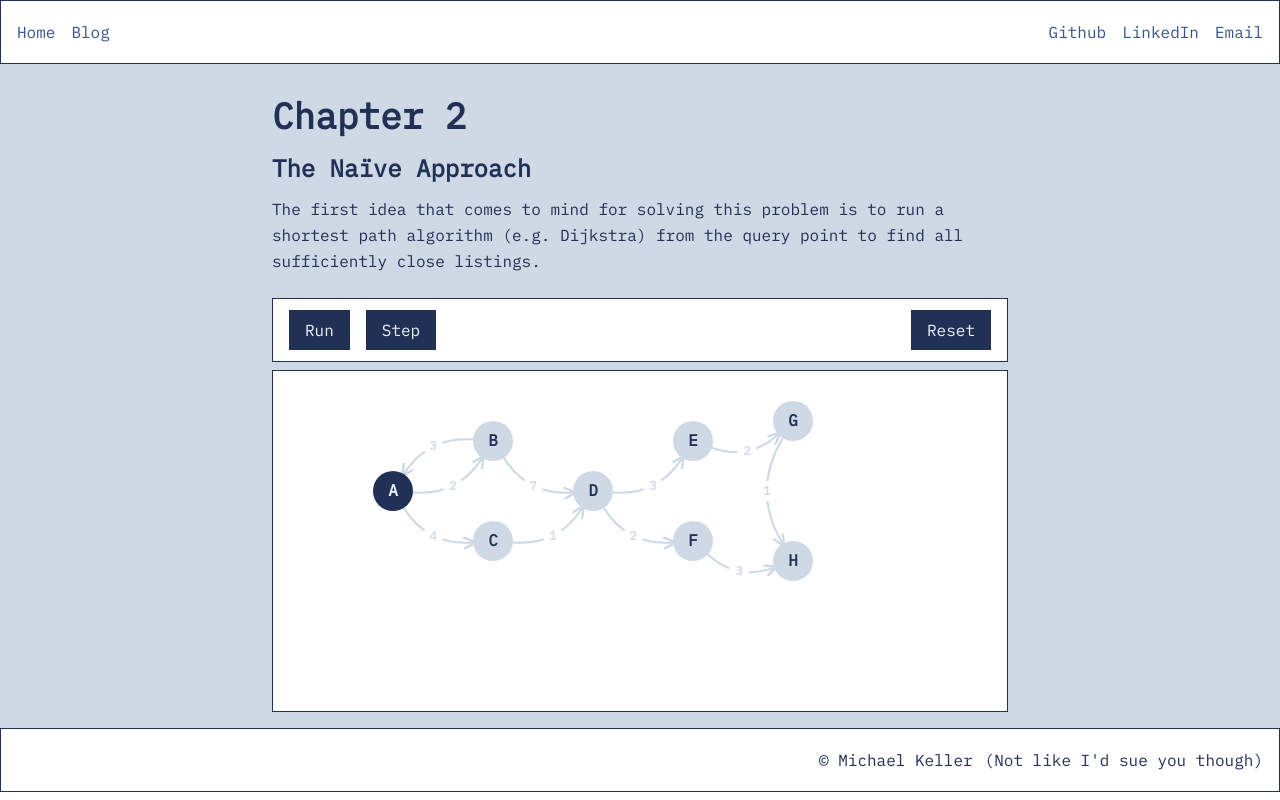
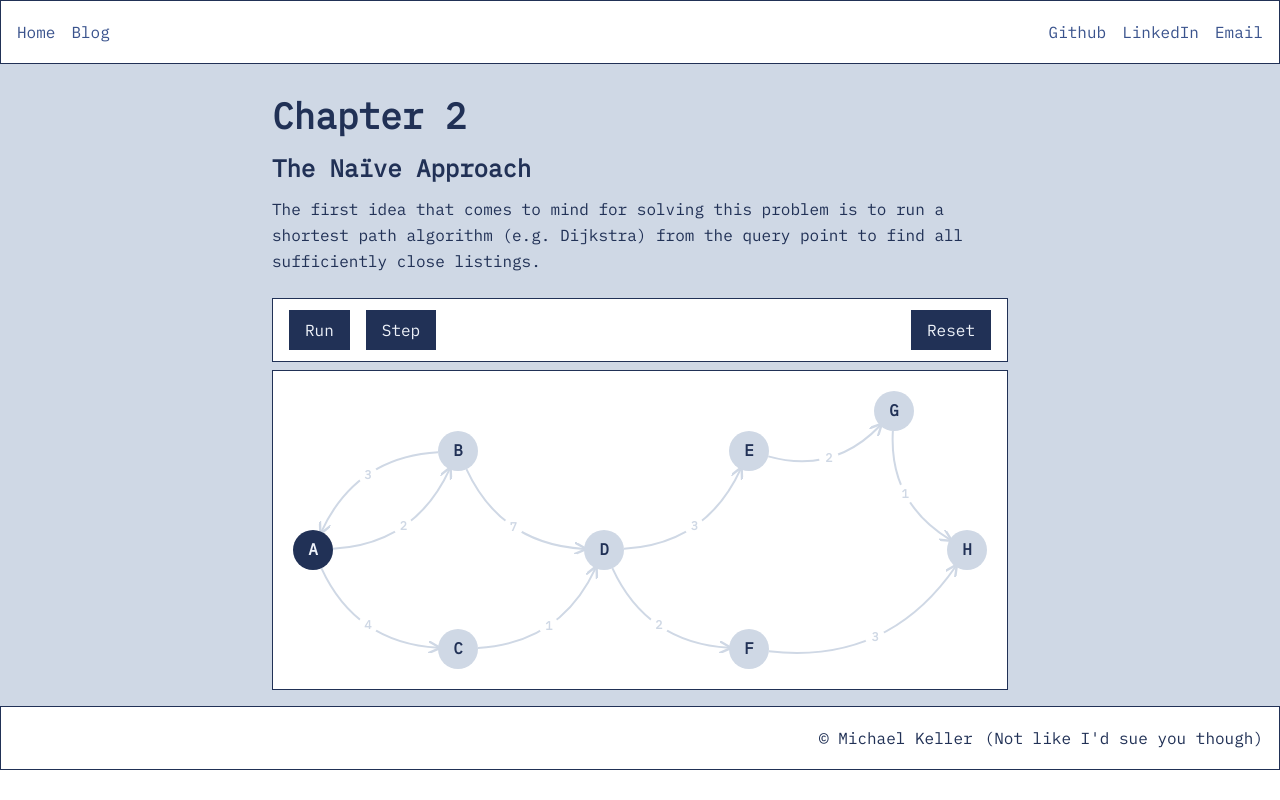
Before and after one commit to kelmich/website, a Next.js app: page /blog/flatfalcon/2-dijkstra in a window 1280 px wide. Built offline with nearby package versions, Linux system fonts and the light colour scheme.

Commit message:
dynamic graph positioning in svg

```diff
--- a/app/blog/flatfalcon/2-dijkstra/DijkstraVisualizer.tsx
+++ b/app/blog/flatfalcon/2-dijkstra/DijkstraVisualizer.tsx
@@ -10,14 +10,14 @@ import { Graph } from "@/app/algorithms/graph";
 export const DijkstraVisualizer = () => {
   const initialGraph = new Graph<VisualizationNodeData, VisualizationEdgeData>(
     [
-      { id: "A", data: { x: 100, y: 100, variant: "primary" } },
-      { id: "B", data: { x: 200, y: 50, variant: "secondary" } },
-      { id: "C", data: { x: 200, y: 150, variant: "secondary" } },
-      { id: "D", data: { x: 300, y: 100, variant: "secondary" } },
-      { id: "E", data: { x: 400, y: 50, variant: "secondary" } },
-      { id: "F", data: { x: 400, y: 150, variant: "secondary" } },
-      { id: "G", data: { x: 500, y: 30, variant: "secondary" } },
-      { id: "H", data: { x: 500, y: 170, variant: "secondary" } },
+      { id: "A", data: { x: 100, y: 200, variant: "primary" } },
+      { id: "B", data: { x: 200, y: 100, variant: "secondary" } },
+      { id: "C", data: { x: 200, y: 300, variant: "secondary" } },
+      { id: "D", data: { x: 300, y: 200, variant: "secondary" } },
+      { id: "E", data: { x: 400, y: 100, variant: "secondary" } },
+      { id: "F", data: { x: 400, y: 300, variant: "secondary" } },
+      { id: "G", data: { x: 500, y: 60, variant: "secondary" } },
+      { id: "H", data: { x: 550, y: 200, variant: "secondary" } },
     ],
     [
       { from: "A", to: "B", weight: 2, data: { variant: "secondary" } },
--- a/app/components/interactive_examples/GraphVisualizer.tsx
+++ b/app/components/interactive_examples/GraphVisualizer.tsx
@@ -2,6 +2,7 @@
 import React from "react";
 import { cva, type VariantProps } from "class-variance-authority";
 import { Graph } from "@/app/algorithms/graph";
+import { useElementSize } from "@/app/utils/useElementSize";
 
 export interface VisualizationNodeData extends NodeVariantProps {
   x: number;
@@ -72,10 +73,42 @@ export type EdgeVariantProps = VariantProps<typeof edgeStyles>;
 const GraphVisualizer: React.FC<
   Props<VisualizationNodeData, VisualizationEdgeData>
 > = ({ graph }) => {
+  const [containerRef, { width, height }] = useElementSize<HTMLDivElement>();
+  const padding = 40; // padding inside SVG
+
+  // Compute bounding box of original node positions
+  const xs = graph.nodes.map((n) => n.data.x);
+  const ys = graph.nodes.map((n) => n.data.y);
+  const minX = Math.min(...xs);
+  const maxX = Math.max(...xs);
+  const minY = Math.min(...ys);
+  const maxY = Math.max(...ys);
+
+  const graphWidth = maxX - minX || 1; // Ensure non-zero width
+  const graphHeight = maxY - minY || 1; // Ensure non-zero height
+
+  // Function to normalize and map nodes to SVG coordinates
+  function mapNodePosition(x: number, y: number) {
+    const normX = (x - minX) / graphWidth; // 0 to 1
+    const normY = (y - minY) / graphHeight; // 0 to 1
+
+    // Map normalized coordinates into SVG space with padding
+    const mappedX = Math.round(padding + normX * (width - 2 * padding));
+    const mappedY = Math.round(padding + normY * (height - 2 * padding));
+
+    return { x: mappedX, y: mappedY };
+  }
+
+  const nodeRadius = 20;
+
   return (
-    <div className="flex gap-5 bg-background border p-5">
-      <svg width="800" height="300" className="bg-background">
-        {/* Define arrow marker for directed edges */}
+    <div
+      ref={containerRef}
+      className={`flex gap-5 bg-background border w-full`}
+      style={{ height: `${graphHeight + 2 * padding}px` }}
+    >
+      <svg width={width} height={height} className="bg-background">
+        {/* Arrow marker defs */}
         <defs>
           <marker
             id="arrow"
@@ -95,8 +128,9 @@ const GraphVisualizer: React.FC<
           const from = graph.nodes.find((n) => n.id === edge.from)!;
           const to = graph.nodes.find((n) => n.id === edge.to)!;
 
-          const { x: x1, y: y1 } = from.data;
-          const { x: x2, y: y2 } = to.data;
+          // Use mapped positions
+          const { x: x1, y: y1 } = mapNodePosition(from.data.x, from.data.y);
+          const { x: x2, y: y2 } = mapNodePosition(to.data.x, to.data.y);
 
           const dx = x2 - x1;
           const dy = y2 - y1;
@@ -107,9 +141,7 @@ const GraphVisualizer: React.FC<
           const cx = mx - dy * bendAmount;
           const cy = my + dx * bendAmount;
 
-          const nodeRadius = 20;
-
-          // Compute unit tangent vector at the end of the quadratic Bézier curve
+          // Compute unit tangent vectors for curve adjustments
           const dx1 = 2 * (cx - x1);
           const dy1 = 2 * (cy - y1);
           const dx2 = 2 * (x2 - cx);
@@ -118,9 +150,9 @@ const GraphVisualizer: React.FC<
           const tangentStart = Math.atan2(dy1, dx1);
           const tangentEnd = Math.atan2(dy2, dx2);
 
+          // Adjust edge start/end so arrow doesn't overlap node circle
           const x1Adj = x1 + Math.cos(tangentStart) * nodeRadius;
           const y1Adj = y1 + Math.sin(tangentStart) * nodeRadius;
-
           const x2Adj = x2 - Math.cos(tangentEnd) * nodeRadius;
           const y2Adj = y2 - Math.sin(tangentEnd) * nodeRadius;
 
@@ -164,7 +196,6 @@ const GraphVisualizer: React.FC<
                 markerEnd={`url(#${markerId})`}
               />
 
-              {/* Label background */}
               <rect
                 x={xt - 10}
                 y={yt - 10}
@@ -189,19 +220,21 @@ const GraphVisualizer: React.FC<
         })}
 
         {/* Nodes */}
-        {graph.nodes.map((node) => (
+        {graph.nodes.map((node) => {
+          const { x, y } = mapNodePosition(node.data.x, node.data.y);
+          return (
             <g key={node.id}>
               <circle
-              cx={node.data.x}
-              cy={node.data.y}
-              r="20"
+                cx={x}
+                cy={y}
+                r={nodeRadius}
                 className={nodeStyles({
                   variant: node.data.variant,
                 })}
               />
               <text
-              x={node.data.x}
-              y={node.data.y + 5}
+                x={x}
+                y={y + 5}
                 textAnchor="middle"
                 fontSize="16"
                 className={nodeTextStyles({
@@ -211,7 +244,8 @@ const GraphVisualizer: React.FC<
                 {node.id}
               </text>
             </g>
-        ))}
+          );
+        })}
       </svg>
     </div>
   );
--- /dev/null
+++ b/app/utils/useElementSize.ts
@@ -0,0 +1,22 @@
+// hooks/useElementSize.ts
+import { useEffect, useRef, useState } from "react";
+
+export function useElementSize<T extends HTMLElement>() {
+  const ref = useRef<T | null>(null);
+  const [size, setSize] = useState({ width: 1, height: 1 });
+
+  useEffect(() => {
+    const element = ref.current;
+    if (!element) return;
+
+    const resizeObserver = new ResizeObserver(([entry]) => {
+      const { width, height } = entry.contentRect;
+      setSize({ width, height });
+    });
+
+    resizeObserver.observe(element);
+    return () => resizeObserver.disconnect();
+  }, []);
+
+  return [ref, size] as const;
+}
```
Lines whose indentation alone changed are shown as unchanged.
